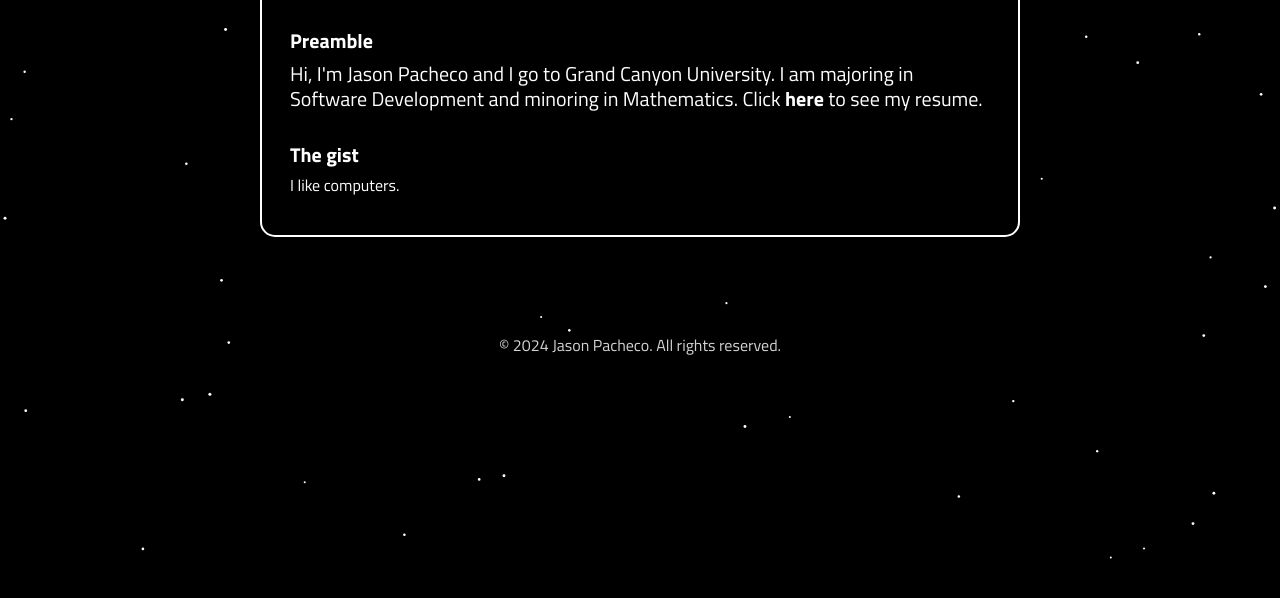
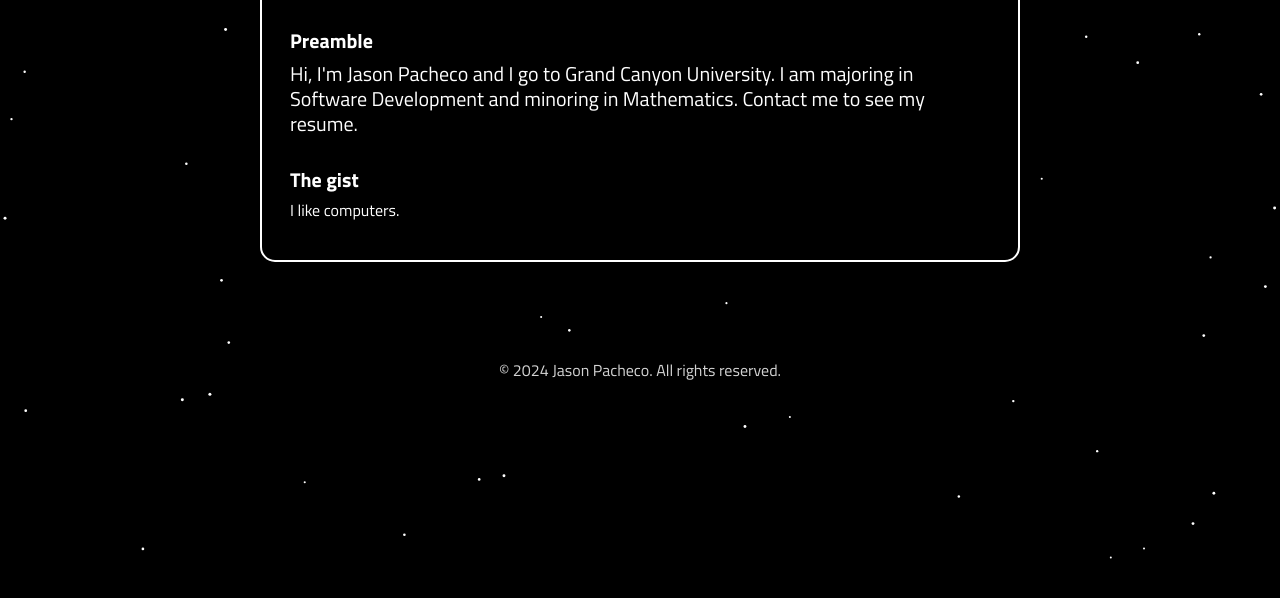
Before and after one commit to JasonPachecoDev/Personal-Website, a website: page about.html in a window 1280 px wide. Shown: the part 238-836 px from the top of the page. Drawn offline with nearby package versions, Linux system fonts and the light colour scheme; a web font is replaced by a local one.

Commit message:
Update about.html

```diff
--- a/about.html
+++ b/about.html
@@ -26,7 +26,7 @@
           <h5><strong>Preamble</strong></h5>
           <h5 class="lh-sm">
               Hi, I'm Jason Pacheco and I go to Grand Canyon University. I am majoring in Software Development
-              and minoring in Mathematics. Click <a href="resume.pdf" class="links"><strong>here</strong></a> to see my resume.
+              and minoring in Mathematics. Contact me to see my resume.
           </h5>
           <h5 class="pt-4"><strong>The gist</strong></h5>
           <p class="lh-sm">
```
